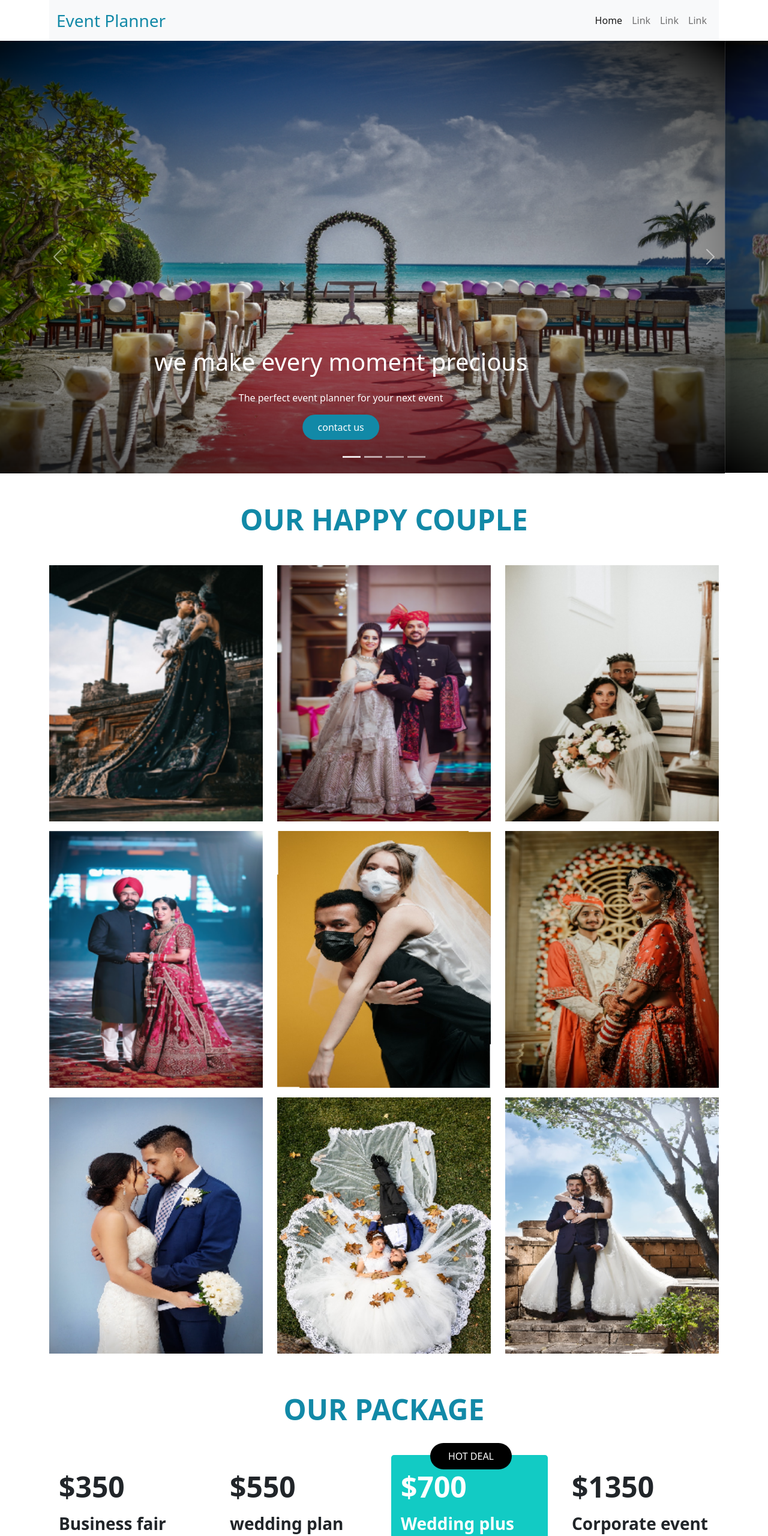
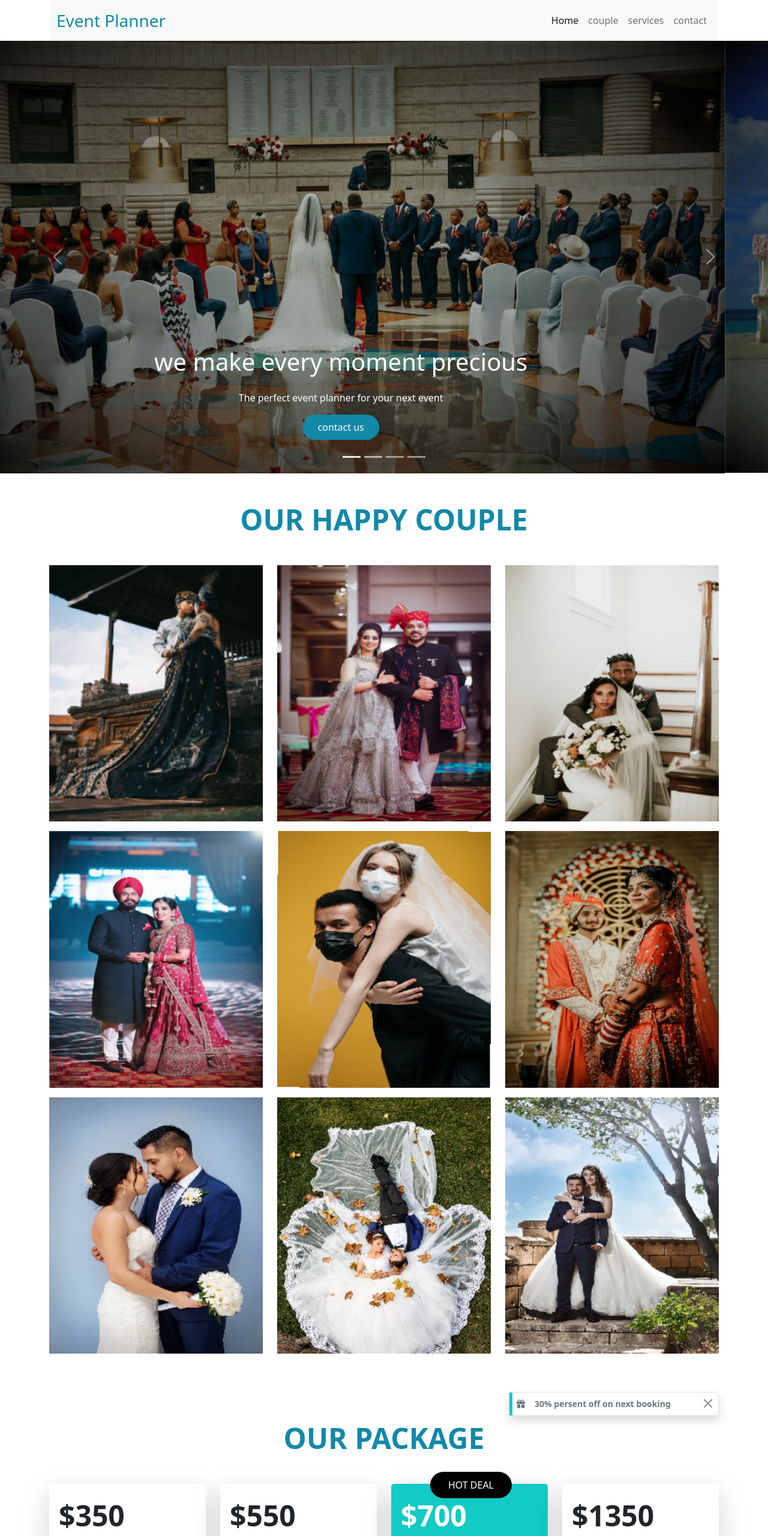
Before and after one commit to alamgir5253/convention-hall, a plain HTML site: page index.html in a window 1280 px wide. Shown: the top 2560 px of the page at 60% size. Drawn offline with nearby package versions, Linux system fonts and the light colour scheme.

Commit message:
project done

```diff
--- a/css/style.css
+++ b/css/style.css
@@ -27,6 +27,29 @@ position: relative;
   padding: 10px 30px;
   text-transform: uppercase;
 }
+.toaster-parent{
+  position: relative;
+}
+.toaster-position{
+  position: absolute;
+  top: 0;
+  right:0;
+  z-index: 1;
+}
+
+.toast-after{position: relative;}
+.toast-after::after{
+  content: "";
+  position: absolute;
+  display: inline-block;
+  top: 0;
+  left: 0;
+  height: 100%;
+  width: 5px;
+
+  background:#12cbc4;
+
+}
 
 .contact-bg{
   background-image: url(../resources/orhers-img/contact-bg.jpg);
--- a/index.html
+++ b/index.html
@@ -46,13 +46,13 @@
                     >
                   </li>
                   <li class="nav-item">
-                    <a class="nav-link" href="#">Link</a>
+                    <a class="nav-link" href="#couple">couple</a>
                   </li>
                   <li class="nav-item">
-                    <a class="nav-link" href="#">Link</a>
+                    <a class="nav-link" href="#services">services</a>
                   </li>
                   <li class="nav-item">
-                    <a class="nav-link" href="#">Link</a>
+                    <a class="nav-link" href="#contact">contact</a>
                   </li>
                 </ul>
               </div>
@@ -99,7 +99,7 @@
           <div class="carousel-inner">
             <div class="carousel-item active">
               <img
-                src="resources/banner-img/banner-img-4.png"
+                src="resources/banner-img/banner-img-1.png"
                 class="img-fluid d-block w-100"
                 alt="..."
               />
@@ -110,12 +110,14 @@
                 <p class="mt-4">
                   The perfect event planner for your next event
                 </p>
+                <a href="https://www.youtube.com">
                   <button
                   style="background-color: #1289a7"
                   class="text-white py-2 px-4 btn rounded-pill mb-3"
                 >
                   contact us
                 </button>
+                </a>
               </div>
             </div>
             <div class="carousel-item">
@@ -131,12 +133,14 @@
                 <p class="mt-4">
                   The perfect event planner for your next event
                 </p>
+                <a href="https://www.youtube.com">
                   <button
                   style="background-color: #1289a7"
                   class="text-white py-2 px-4 btn rounded-pill mb-3"
                 >
                   contact us
                 </button>
+                </a>
               </div>
             </div>
             <div class="carousel-item">
@@ -152,12 +156,14 @@
                 <p class="mt-4">
                   The perfect event planner for your next event
                 </p>
+               <a href="https://www.youtube.com">
                 <button
                 style="background-color: #1289a7"
                 class="text-white py-2 px-4 btn rounded-pill mb-3"
               >
                 contact us
               </button>
+               </a>
               </div>
             </div>
             <div class="carousel-item">
@@ -173,12 +179,14 @@
                 <p class="mt-4">
                   The perfect event planner for your next event
                 </p>
+                <a href="https://www.youtube.com">
                   <button
                   style="background-color: #1289a7"
                   class="text-white py-2 px-4 btn rounded-pill mb-3"
                 >
                   contact us
                 </button>
+                </a>
               </div>
             </div>
           </div>
@@ -207,7 +215,7 @@
 
     <main>
       <!-- couple section start -->
-      <section>
+      <section id="couple">
         <div class="container">
           <h2 style="color: #1289a7" class="fw-bold display-5 text-center my-5 text-uppercase">
             our happy couple
@@ -283,13 +291,32 @@
       <!-- our package section start -->
       <section class="my-5">
           <div class="container">
+            <div class="row">
+              <div class="col-12">
+            <!-- toast start -->
+          <div class="toaster-parent">
+            <div class="toaster-position">
+              <div class="toast-after toast show">
+                <div class="toast-header">
+                  <strong class="me-auto">
+                    <i class="pe-3 fas fa-gift"></i>30% persent off on next booking</strong>
+                  <button type="button" class="ms-auto btn-close" data-bs-dismiss="toast"></button>
+                </div>
+              </div>
+            </div>
+          </div>
+            <!-- toast end -->
+              </div>
+            </div>
+          </div>
+        <div class="container">
           <h2 style="color: #1289a7" class="fw-bold display-5 text-center my-5 mb-5 text-uppercase">
             our package
           </h2>
 
           <div class="row">
             <div class="col-lg-3 col-md-6">
-              <div class="card border-0 py-4 w-100 mb-4">
+              <div class="card shadow-lg border-0 py-4 w-100 mb-4">
                 <span  class="display-5 fw-bold ms-3">$350</span>
                 <div class="card-body">
                   <h5 class="card-title h3 fw-bold">Business fair</h5>
@@ -331,7 +358,7 @@
               </div>
             </div>
             <div class="col-lg-3 col-md-6">
-              <div class="card border-0 py-4 w-100 mb-4">
+              <div class="card shadow-lg border-0 py-4 w-100 mb-4">
                 <span class="display-5 fw-bold ms-3">$550</span>
                 <div class="card-body">
                   <h5 class="card-title h3 fw-bold">wedding plan</h5>
@@ -374,7 +401,7 @@
             </div>
             <div class="col-lg-3 col-md-6">
               <div style="background: #12CBC4;"
-                class=" custom-position text-white card border-0 rounded-3 py-4 w-100 mb-4"
+                class=" custom-position text-white card border-0 shadow-lg rounded-3 py-4 w-100 mb-4"
               >
                 <div class="hot-deal">
                   <span>hot deal</span>
@@ -428,7 +455,7 @@
               </div>
             </div>
             <div class="col-lg-3 col-md-6">
-              <div class="card border-0 py-4 w-100 mb-4">
+              <div class="card shadow-lg border-0 py-4 w-100 mb-4">
                 <span class="display-5 fw-bold ms-3">$1350</span>
                 <div class="card-body">
                   <h5 class="card-title h3 fw-bold">Corporate event</h5>
@@ -472,9 +499,9 @@
           </div>
         </div>
       </section>
-      <!-- our package section start -->
+      <!-- our package section end -->
       <!-- services section start -->
-      <section>
+      <section id="services">
         <div class="container">
           <h2 style="color: #1289a7" class="fw-bold display-5 text-center my-4 mb-5 text-uppercase">
             our services
@@ -582,7 +609,7 @@
       </section>
       <!-- services section end -->
       <!-- contact us section start -->
-      <section class="contact-bg m-5 p-5">
+      <section id="contact" class="contact-bg m-5 p-5">
         <div class="container-fluid">
           <h2 style="color: #12CBC4;" class="fw-light display-5 text-center my-4 text-uppercase">
             contact us
@@ -610,7 +637,7 @@
                   <label for="floatingPassword">Password</label>
                 </div>
                 <button style="background-color: #1289a7"
-                  class="btn text-white  py-2 px-4 rounded-pill mt-3 mx-auto d-block"
+                  class="btn text-white  py-2 px-5 rounded-pill mt-3 mx-auto d-block"
                 >
                   submit
                 </button>
@@ -642,6 +669,8 @@
         </div>
       </div>
     </footer>
+    <!-- toast cdn link -->
+    <script src="https://cdn.jsdelivr.net/npm/bootstrap@5.1.3/dist/js/bootstrap.bundle.min.js"></script>
 
     <!-- bootstrap js cdn link -->
     <script
```
Lines whose indentation alone changed are shown as unchanged.
